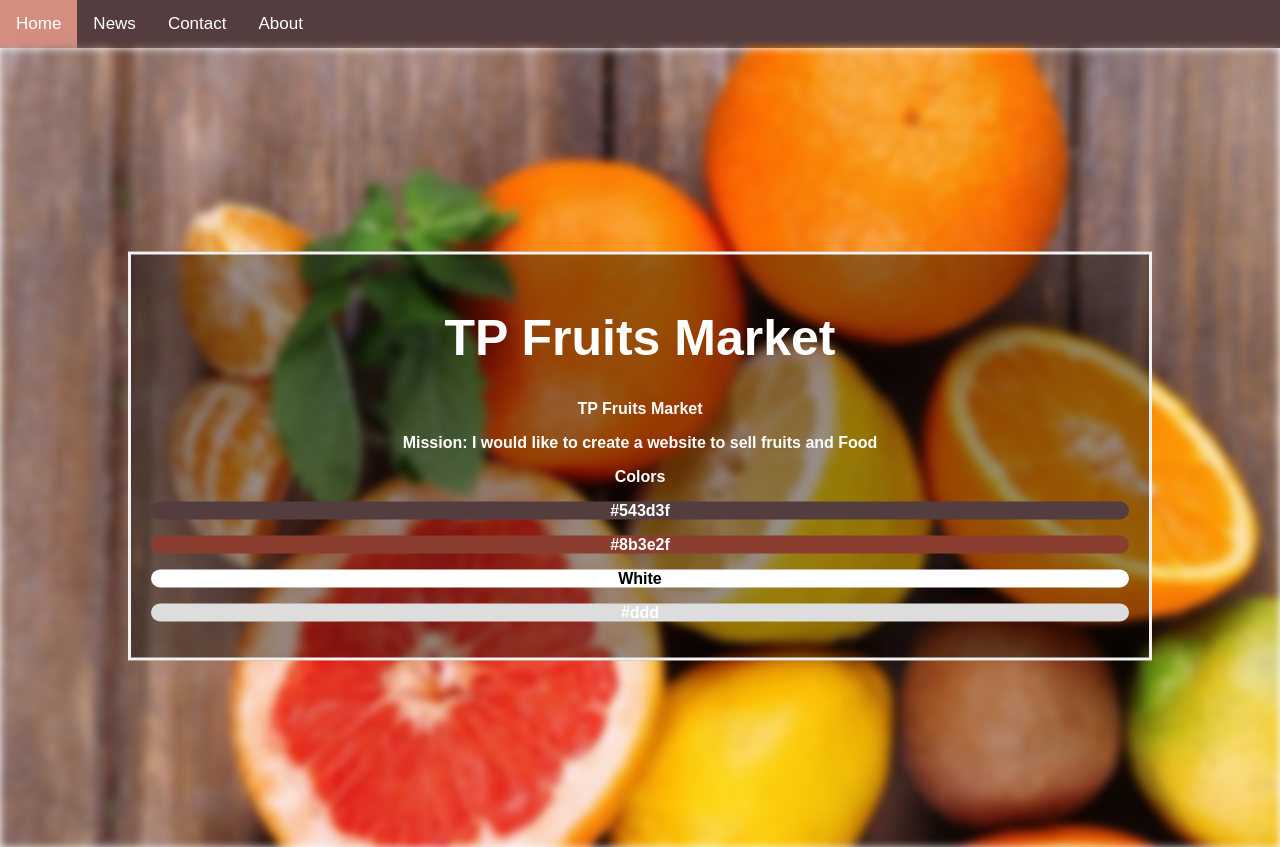
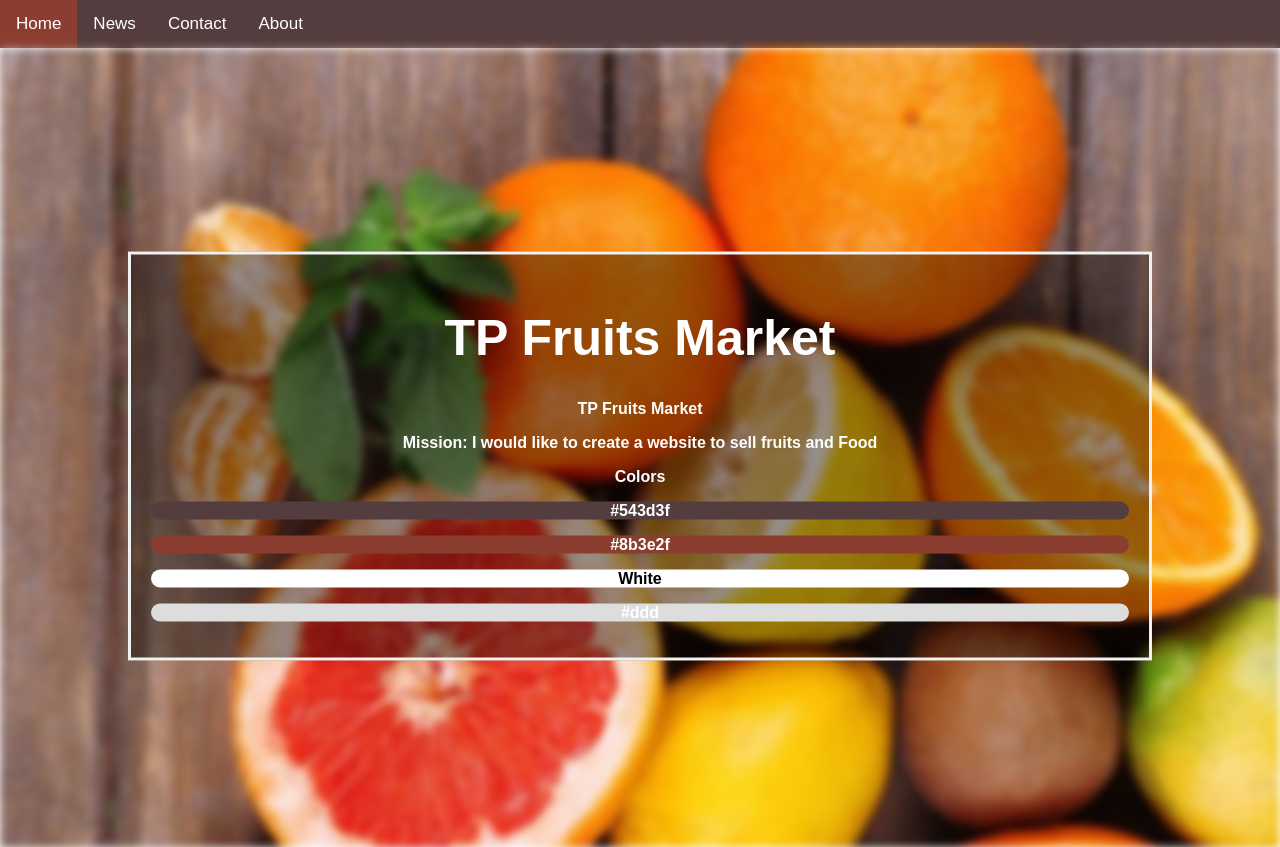
Before and after one commit to thinhpham266/web250, a PHP site: page /brand.html in a window 1280 px wide. Shown: the top 847 px of the page. Run offline with PHP 8.4, Linux system fonts and the light colour scheme.

Commit message:
Update brand.css

```diff
--- a/style/brand.css
+++ b/style/brand.css
@@ -25,7 +25,7 @@ body, html {
 }
 
 .topnav a.active {
-  background-color:#d48e80;
+  background-color:#8b3e2f;
   color: white;
 }
 
```
